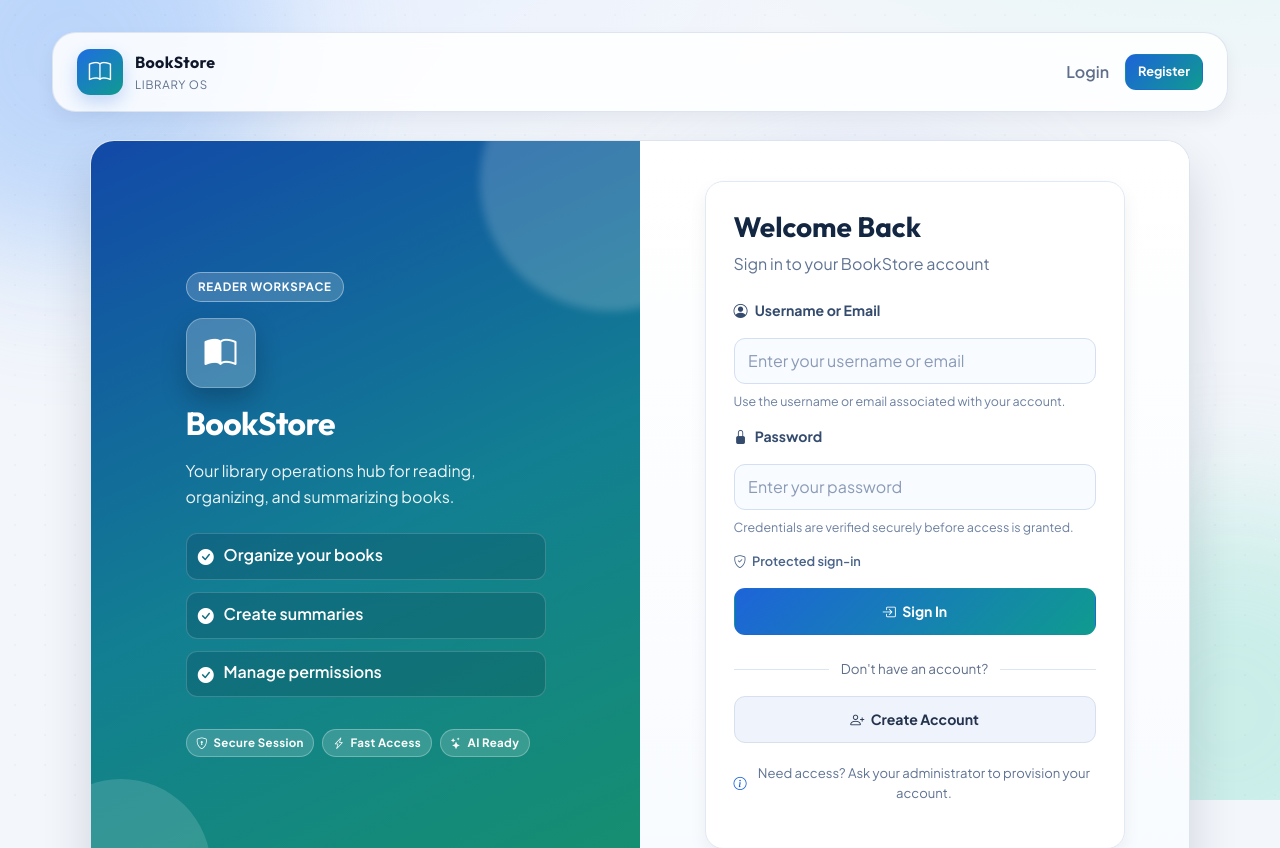
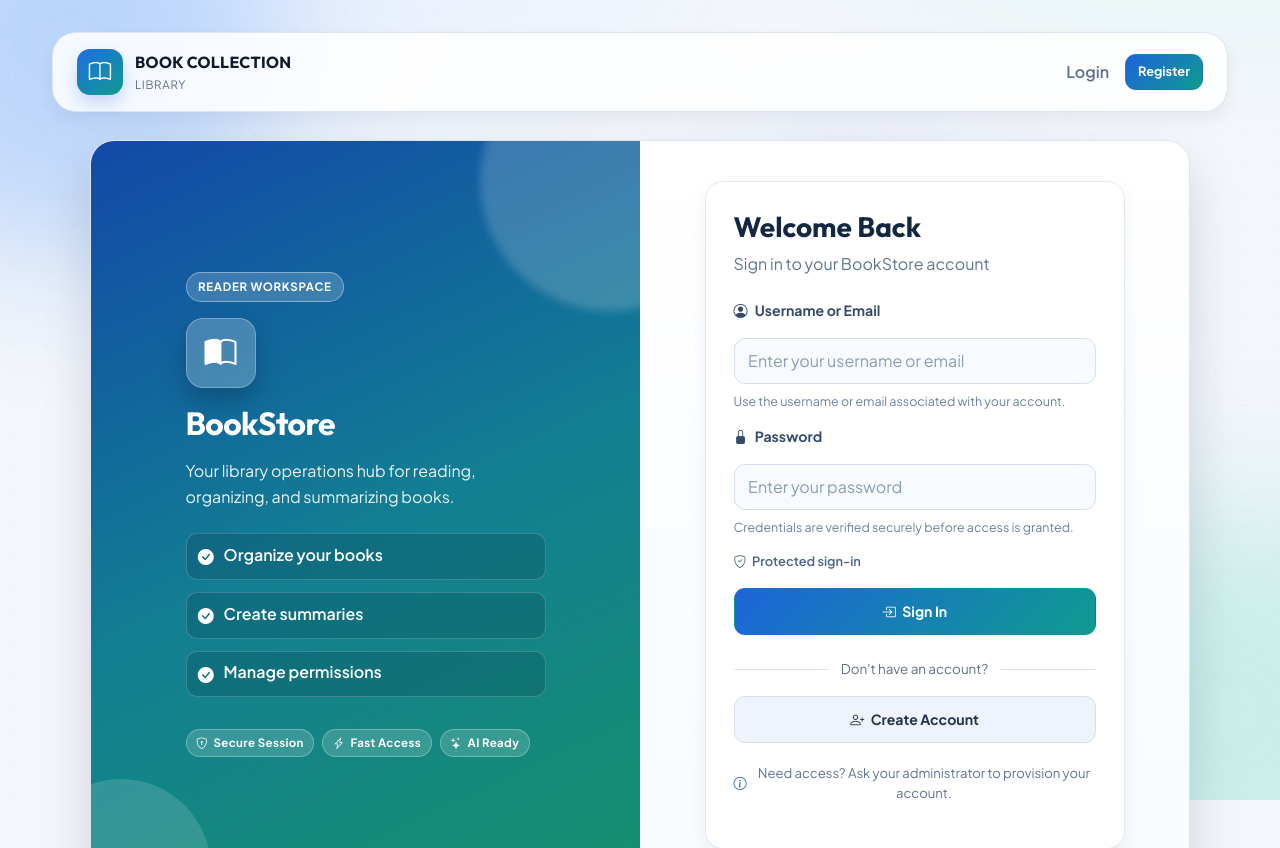
Before and after one commit to SnehaPatil1512/BookStore, a FastAPI app: page / in a window 1280 px wide. Shown: the top 848 px of the page. Run offline with FastAPI, Linux system fonts and the light colour scheme; some libraries are stand-ins or nearby versions.

Commit message:
UI changes

```diff
--- a/app/templates/base.html
+++ b/app/templates/base.html
@@ -184,8 +184,8 @@
                     <a class="brand" href="{{ '/admin' if current_user and current_user.is_admin else ('/dashboard' if current_user else '/') }}">
                         <span class="brand-mark"><i class="bi bi-book"></i></span>
                         <span class="brand-copy">
-                            <strong>BookStore</strong>
-                            <small>Library OS</small>
+                            <strong>BOOK COLLECTION</strong>
+                            <small>Library</small>
                         </span>
                     </a>
 
```
